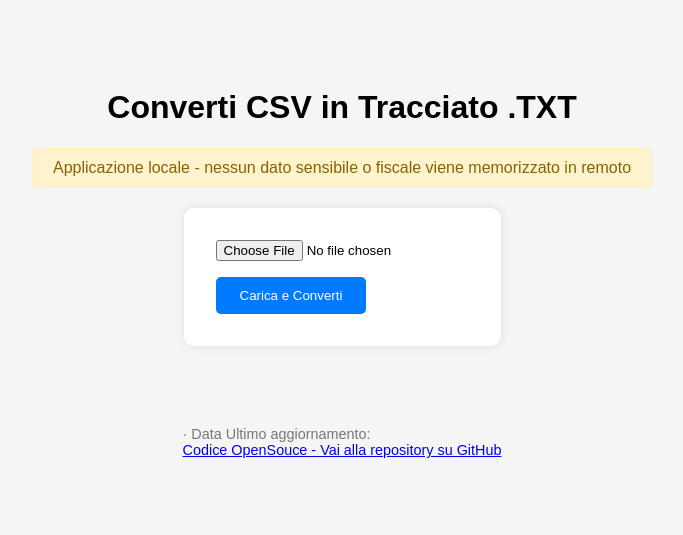
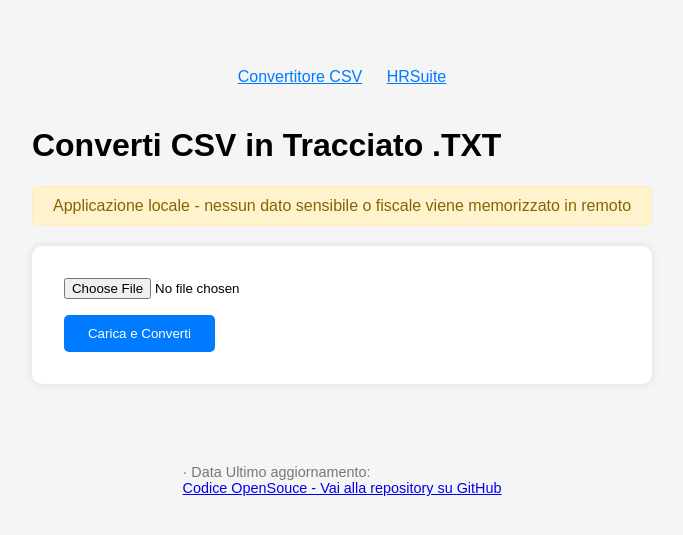
Before and after one commit to fabriziopapa/csv-to-txt-app, a Flask app: page / in a window 1280 px wide. Shown: the top 535 px of the page, without its empty margins (298-981 px from the left). Run offline with Flask 3, Linux system fonts and the light colour scheme; parts of the project's set-up code (start-up, migrations or seed data) failed here and were passed over.

Commit message:
Versione 0.6.2

```diff
--- a/templates/index.html
+++ b/templates/index.html
@@ -11,6 +11,21 @@
             flex-direction: column;
             align-items: center;
             padding-top: 60px;
+        }
+        nav {
+            margin-bottom: 20px;
+        }
+        nav a {
+            margin: 0 10px;
+            cursor: pointer;
+            color: #007BFF;
+            text-decoration: underline;
+        }
+        .section {
+            display: none;
+        }
+        .active {
+            display: block;
         }
         form {
             background: white;
@@ -55,7 +70,12 @@
     </style>
 </head>
 <body>
+    <nav>
+        <a onclick="showSection('convertitore')">Convertitore CSV</a>
+        <a onclick="showSection('hrsuite')">HRSuite</a>
+    </nav>
 
+    <div id="convertitore" class="section active">
         <h1>Converti CSV in Tracciato .TXT</h1>
 
         {% if app_notice %}
@@ -75,11 +95,23 @@
             <a class="btn" href="{{ url_for('download', filename=filename) }}">Scarica il file generato</a>
         </div>
         {% endif %}
+    </div>
+
+    <div id="hrsuite" class="section">
+        <h2>HRSuite</h2>
+        <p>Pagina dedicata alla funzione HRSuite.</p>
+    </div>
 
     <footer>
         {{ git_commit }} &middot; Data Ultimo aggiornamento: {{ git_date }}<br>
         <a href="https://github.com/fabriziopapa/csv-to-txt-app" target="_blank"> Codice OpenSouce - Vai alla repository su GitHub</a>
+    </footer>
 
-    </footer>
+    <script>
+        function showSection(id) {
+            document.querySelectorAll('.section').forEach(el => el.classList.remove('active'));
+            document.getElementById(id).classList.add('active');
+        }
+    </script>
 </body>
 </html>
```
Lines whose indentation alone changed are shown as unchanged.
